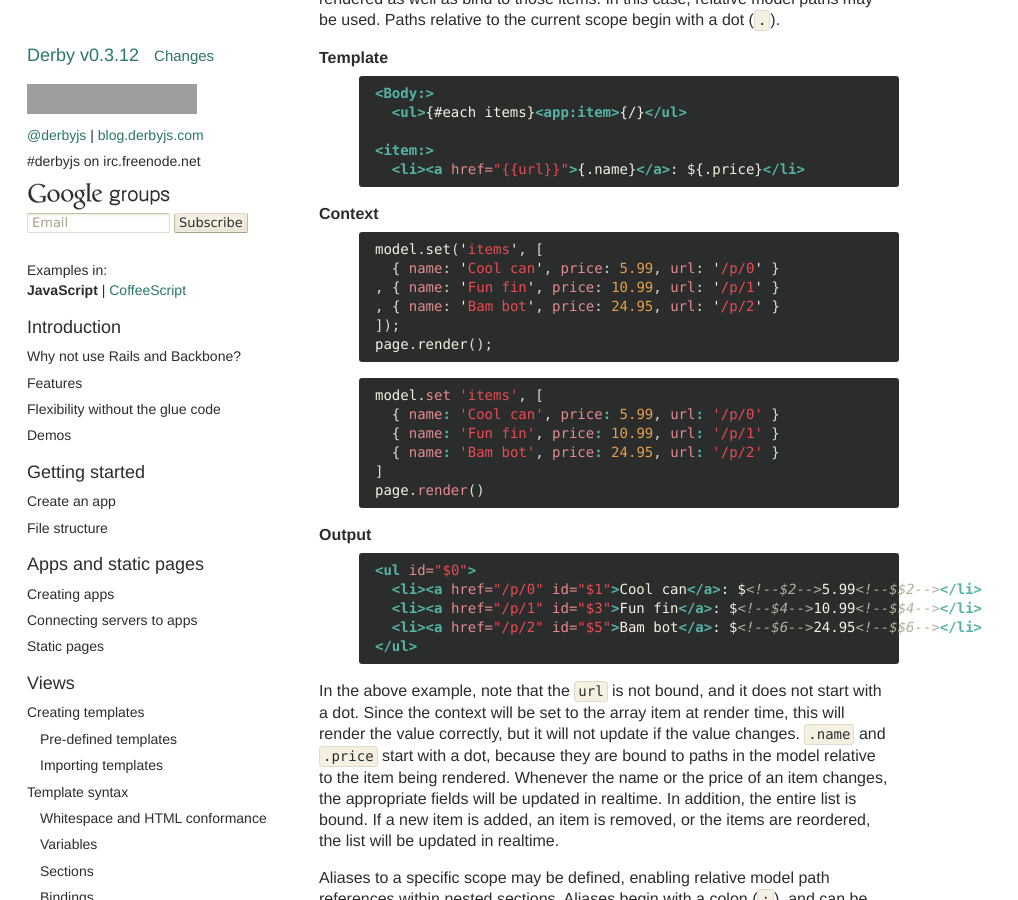
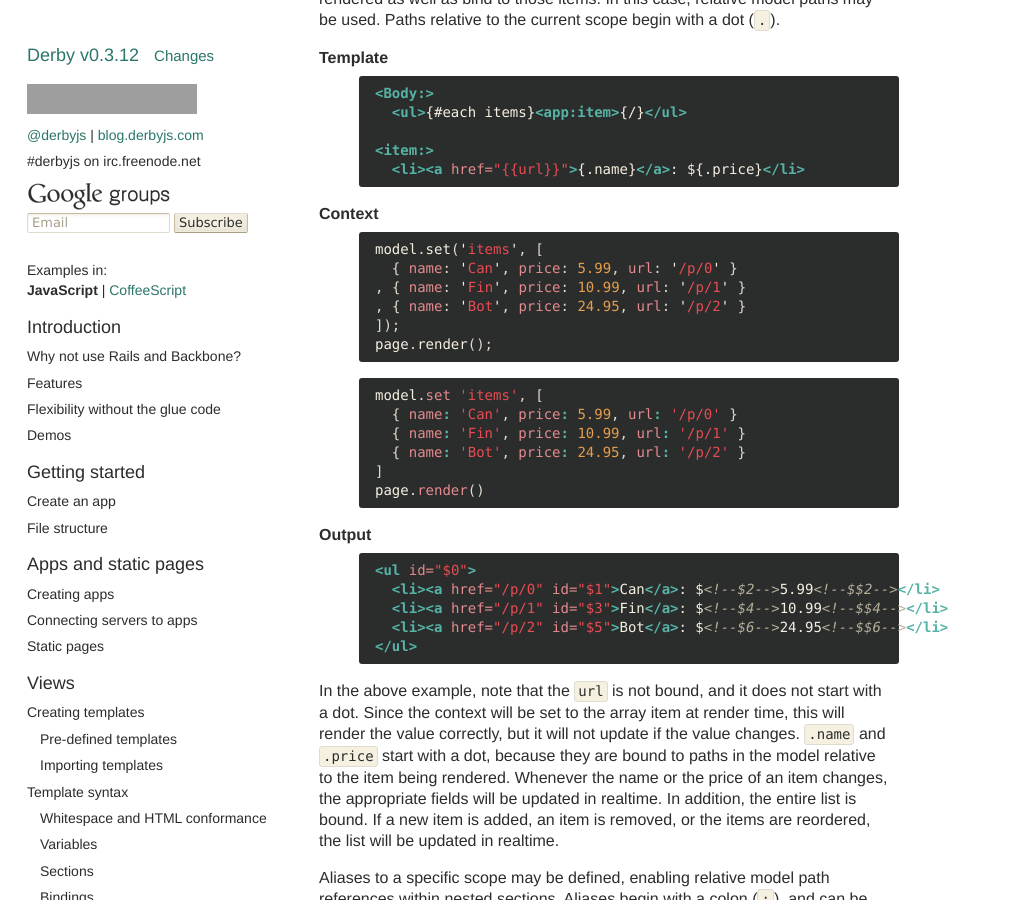
Before and after one commit to derbyjs/derby, a Jekyll site: the page built from index.md, in a window 1280 px wide and 900 px high, scrolled down 18681 px. Shown: the whole window, without its empty margins (0-1018 px from the left). Built offline with Jekyll 4.4.1, drawn with Linux system fonts in a browser that asks for light colours; grey boxes are pictures that could not be loaded.

Commit message:
fit text

```diff
--- a/index.md
+++ b/index.md
@@ -1078,17 +1078,17 @@ Yet, a template might need to define how each item in an array should be rendere
 
 {% highlight javascript %}
 model.set('items', [
-  { name: 'Cool can', price: 5.99, url: '/p/0' }
-, { name: 'Fun fin', price: 10.99, url: '/p/1' }
-, { name: 'Bam bot', price: 24.95, url: '/p/2' }
+  { name: 'Can', price: 5.99, url: '/p/0' }
+, { name: 'Fin', price: 10.99, url: '/p/1' }
+, { name: 'Bot', price: 24.95, url: '/p/2' }
 ]);
 page.render();
 {% endhighlight %}
 {% highlight coffeescript %}
 model.set 'items', [
-  { name: 'Cool can', price: 5.99, url: '/p/0' }
-  { name: 'Fun fin', price: 10.99, url: '/p/1' }
-  { name: 'Bam bot', price: 24.95, url: '/p/2' }
+  { name: 'Can', price: 5.99, url: '/p/0' }
+  { name: 'Fin', price: 10.99, url: '/p/1' }
+  { name: 'Bot', price: 24.95, url: '/p/2' }
 ]
 page.render()
 {% endhighlight %}
@@ -1097,9 +1097,9 @@ page.render()
 
 {% highlight html %}
 <ul id="$0">
-  <li><a href="/p/0" id="$1">Cool can</a>: $<!--$2-->5.99<!--$$2--></li>
-  <li><a href="/p/1" id="$3">Fun fin</a>: $<!--$4-->10.99<!--$$4--></li>
-  <li><a href="/p/2" id="$5">Bam bot</a>: $<!--$6-->24.95<!--$$6--></li>
+  <li><a href="/p/0" id="$1">Can</a>: $<!--$2-->5.99<!--$$2--></li>
+  <li><a href="/p/1" id="$3">Fin</a>: $<!--$4-->10.99<!--$$4--></li>
+  <li><a href="/p/2" id="$5">Bot</a>: $<!--$6-->24.95<!--$$6--></li>
 </ul>
 {% endhighlight %}
 
```
